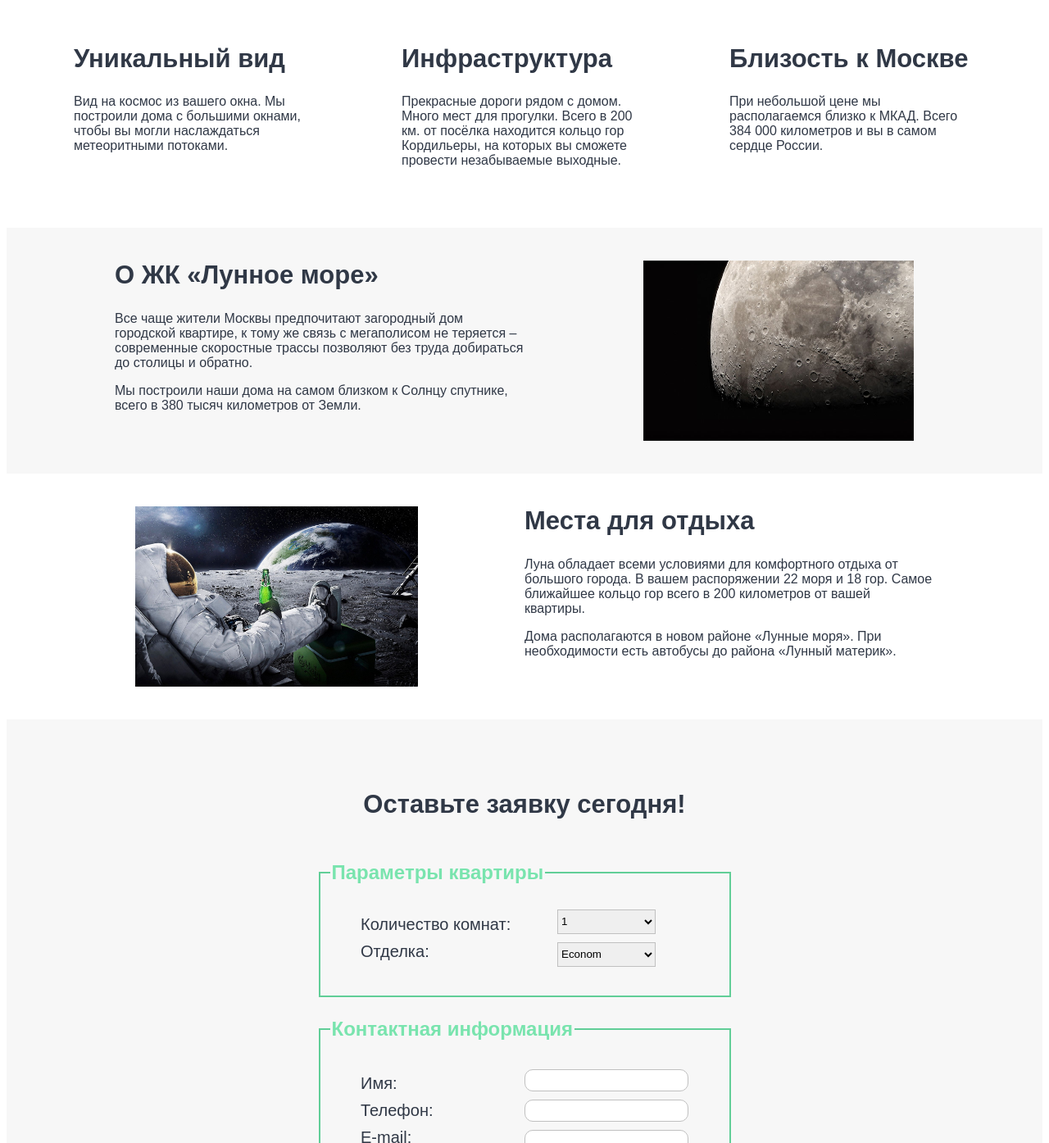
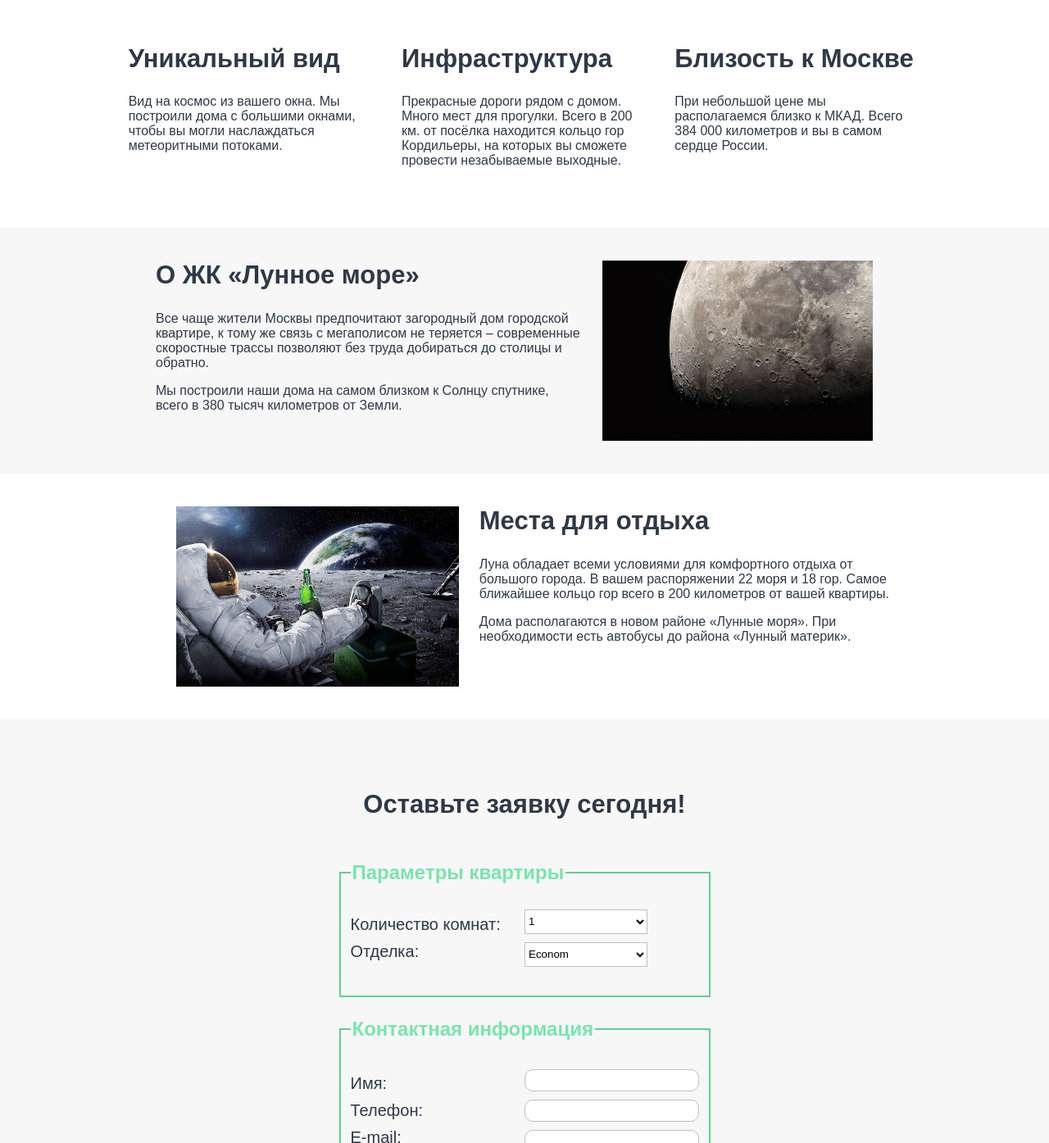
Before and after one commit to SergoZheludkov/layout-designer-project-lvl1, a plain HTML site: page index.html in a window 1280 px wide. Shown: the part 647-2042 px from the top of the page at 82% size. Drawn offline with Linux system fonts and the light colour scheme.

Commit message:
Refactoring step 2

```diff
--- a/index.html
+++ b/index.html
@@ -32,8 +32,9 @@
         </div>
       </div>
 
-        <div id="privilege" class="content-box align-item-c d-flex">
-          <div class="content d-flex align-item-c width-1200px">
+        <div class="content-box align-item-c d-flex">
+          <span class="marg-t-450px" id="privilege" ></span>
+          <div class="content d-flex align-item-c w-1000px">
             <div class="privilege">
               <h2>Уникальный вид</h2>
               <p>Вид на космос из вашего окна. Мы построили дома с большими окнами, чтобы вы могли наслаждаться метеоритными потоками.</p>
@@ -49,9 +50,11 @@
           </div>
         </div>
 
-        <div id="about" class="content-box d-flex align-item-c bg-gray">
+
+        <div class="content-box d-flex align-item-c bg-gray">
+          <span class="marg-t-450px" id="about"></span>
           <div class="content d-flex align-item-c">
-            <div class="about">
+            <div class="about flex-2">
               <h2 class="marg-t-0px">О ЖК «Лунное море»</h2>
               <p>Все чаще жители Москвы предпочитают загородный дом городской квартире, к тому же связь с мегаполисом не теряется – современные скоростные трассы позволяют без труда добираться до столицы и обратно.</p>
               <p>Мы построили наши дома на самом близком к Солнцу спутнике, всего в 380 тысяч километров от Земли.</p>
@@ -62,12 +65,13 @@
           </div>
         </div>
 
-        <div id="places" class="content-box d-flex align-item-c">
+        <div class="content-box d-flex align-item-c">
+          <span class="marg-t-450px" id="places"></span>
           <div class="content d-flex align-item-c">
             <div class="about">
               <img class="content-img" src="./images/moon-2.jpg" alt="Moon-2">
             </div>
-            <div class="about">
+            <div class="about flex-2">
               <h2 class="marg-t-0px">Места для отдыха</h2>
               <p>Луна обладает всеми условиями для комфортного отдыха от большого города. В вашем распоряжении 22 моря и 18 гор. Самое ближайшее кольцо гор всего в 200 километров от вашей квартиры.</p>
               <p>Дома располагаются в новом районе «Лунные моря». При необходимости есть автобусы до района «Лунный материк».</p>
@@ -75,7 +79,7 @@
           </div>
         </div>
 
-        <div id="form" class="content-box d-flex align-item-c bg-gray height-600px">
+        <div id="form" class="content-box d-flex align-item-c bg-gray height-700px">
           <div class="form d-flex">
             <form action="#">
               <div class="in-form d-flex">
@@ -88,7 +92,7 @@
                       <span>Количество комнат:</span>
                       <span class="marg-t-10px">Отделка:</span>
                     </div>
-                    <div class="parameters-in d-flex align-item-c align-item-c">
+                    <div class="parameters-in d-flex">
                       <select name="room-count" id="count">
                         <option value="">1</option>
                         <option value="">2</option>
--- a/styles/style.css
+++ b/styles/style.css
@@ -2,6 +2,7 @@ body {
   font-family: Arial, Helvetica, sans-serif;
   font-size: 16px;
   color: #303846;
+  margin: 0px;
 }
 main {
   margin-top: 75px;
@@ -18,7 +19,8 @@ h2 {
 }
 select {
   height: 30px;
-  width: 120px;
+  width: 150px;
+  background-color: #fff;
   border: 1px solid silver;
 }
 input {
@@ -120,7 +122,7 @@ footer A:visited {
 }
 .content {
   position: relative;
-  width: 1000px;
+  width: 900px;
   height: 250px;
   flex-direction: row;
   justify-content: center;
@@ -149,12 +151,12 @@ footer A:visited {
 }
 .parameters {
   height: 120px;
-  width: 475px;
+  width: 425px;
   justify-content: center;
 }
 .parameters-in {
   height: 100px;
-  width: 200px;
+  width: 220px;
   flex-direction: column;
   justify-content: center;
   font-size: 20px;
@@ -187,17 +189,20 @@ footer A:visited {
 .d-flex {
   display: flex;
 }
+.flex-2 {
+  flex: 2;
+}
 .align-item-c {
   align-items: center;
+}
+.w-1000px {
+  width: 1000px;
 }
 .h-275px {
   height: 160px;
 }
-.height-600px {
+.height-700px {
   height: 700px;
-}
-.width-1200px {
-  width: 1200px;
 }
 .t-align-r {
   text-align: right;
@@ -217,3 +222,6 @@ footer A:visited {
 .bg-gray {
   background:  #f7f7f7;
 }
+.marg-t-450px {
+  margin-top: -450px;
+}
```
